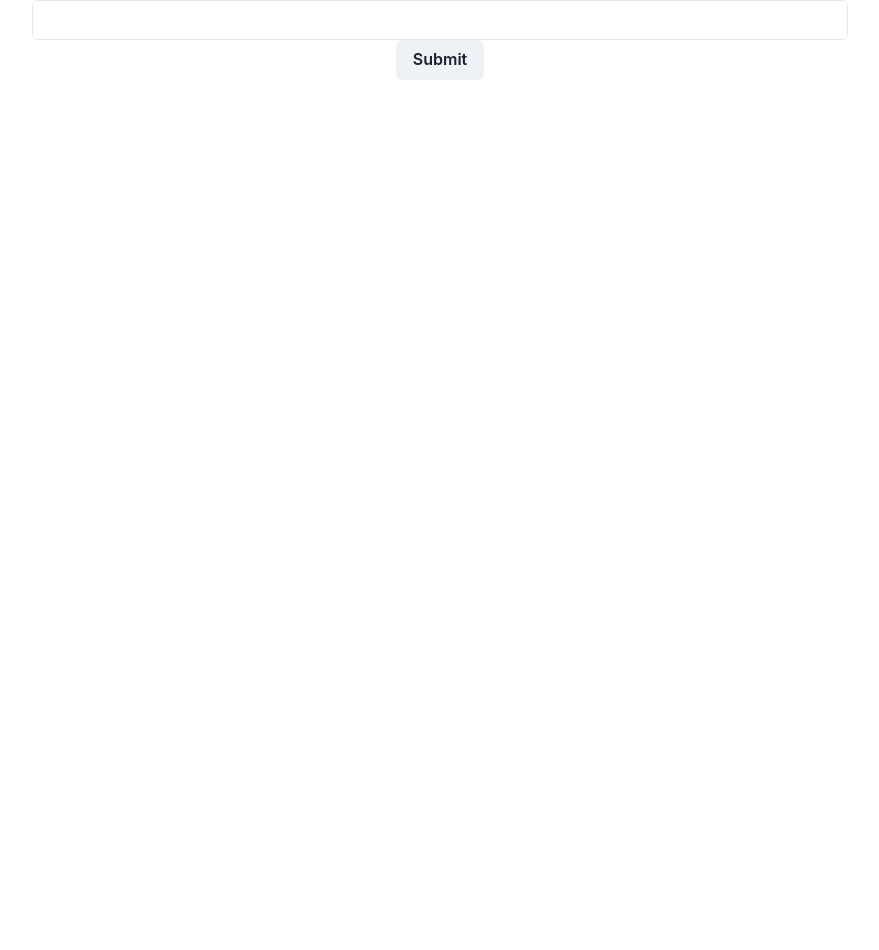
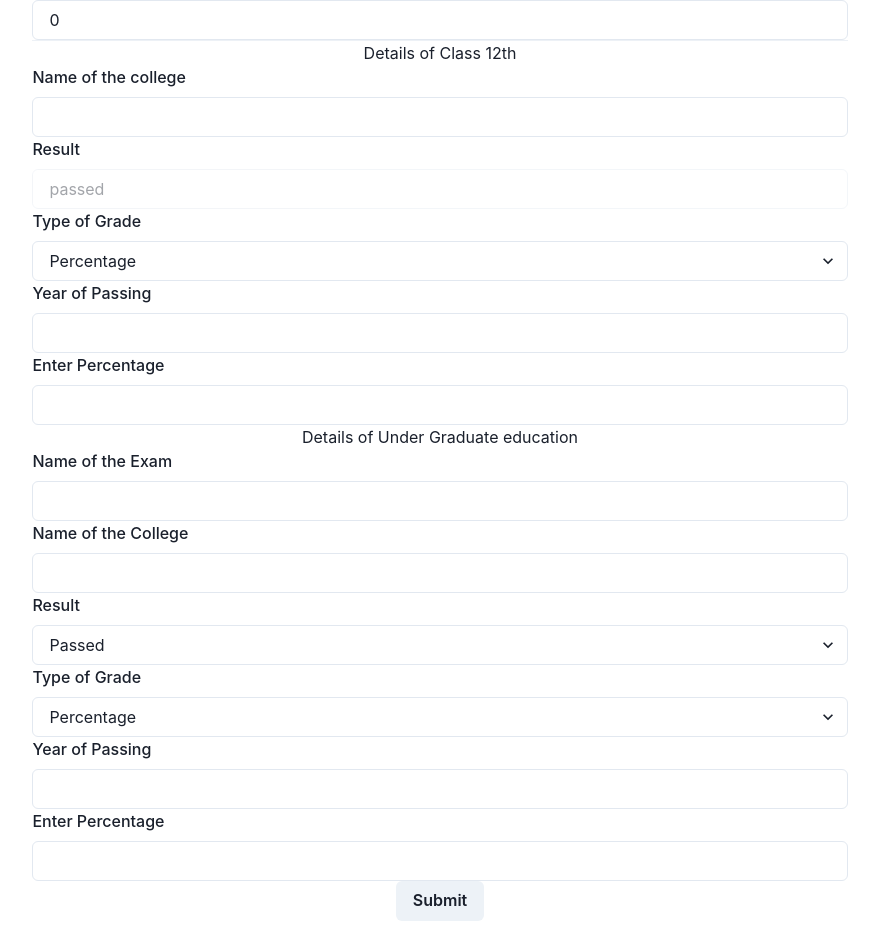
Before and after one commit to himanshudas75/mis-project, a React (Vite) app in the folder frontend/: page /mba_admission/qn in a window 1280 px wide. Shown: the part 984-1934 px from the top of the page, without its empty margins (200-1079 px from the left). Before the commit the page ends 1096 px from the top, so only its background shows below. Built offline with nearby package versions, Linux system fonts and the light colour scheme.

Commit message:
did qualification details apart from dynamic pg fields

```diff
--- a/frontend/src/components/ArrayField.jsx
+++ b/frontend/src/components/ArrayField.jsx
@@ -0,0 +1,52 @@
+import React from "react";
+import { Formik, Form, Field, FieldArray } from "formik";
+import { Button, FormControl, FormLabel, Input } from "@chakra-ui/react";
+import FormikControl from "./FormikControl";
+import { ArrowDownIcon } from "@chakra-ui/icons";
+const ArrayField = (props) => {
+  const { label, name, ...rest } = props;
+  return (
+    <Field name={name}>
+      {({ field, form }) => {
+        return (
+          <FormControl isInvalid={form.errors[name] && form.touched[name]}>
+            <FormLabel htmlFor={name}>{label}</FormLabel>
+            <FieldArray name={name}>
+              {(fieldArrayprops) => {
+                const { push, form, pop } = fieldArrayprops;
+                const { values } = form;
+                const { workflow } = values;
+                return (
+                  <div>
+                    {workflow.map((entity, index, arr) => {
+                      return (
+                        <React.Fragment key={index}>
+                          {index > 0 && <ArrowDownIcon />}
+                          <FormikControl
+                            control="input"
+                            name={`workflow[${index}]`}
+                            isRequired={true}
+                          />
+                        </React.Fragment>
+                      );
+                    })}
+                    {workflow.length > 1 && (
+                      <Button type="button" onClick={() => pop()}>
+                        -
+                      </Button>
+                    )}
+                    <Button type="button" onClick={() => push("")}>
+                      +
+                    </Button>
+                  </div>
+                );
+              }}
+            </FieldArray>
+          </FormControl>
+        );
+      }}
+    </Field>
+  );
+};
+
+export default ArrayField;
--- a/frontend/src/components/FormikControl.jsx
+++ b/frontend/src/components/FormikControl.jsx
@@ -12,6 +12,7 @@ import TextArea from "./TextArea";
 import CheckBoxField from "./CheckBoxField";
 import NestedInputField from "./NestedInputField";
 import NestedDropDown from "./NestedDropDown";
+import ArrayField from "./ArrayField";
 const FormikControl = (props) => {
   const { control, ...rest } = props;
   switch (control) {
@@ -31,6 +32,8 @@ const FormikControl = (props) => {
       return <CheckBoxField {...rest} />;
     // case "date":
     //   return <DateSelector {...rest} />;
+    case "arrayfield":
+      return <ArrayField {...rest} />;
     default:
       return null;
   }
--- a/frontend/src/components/PersonalDetails.jsx
+++ b/frontend/src/components/PersonalDetails.jsx
@@ -12,7 +12,6 @@ import {
   AlertDialogOverlay,
   AlertDialogCloseButton,
 } from "@chakra-ui/react";
-import { Field } from "formik";
 const PersonalDetails = ({ moveToNext }) => {
   const { isOpen, onOpen, onClose } = useDisclosure();
   const cancelRef = useRef();
--- a/frontend/src/components/QualificationDetails.jsx
+++ b/frontend/src/components/QualificationDetails.jsx
@@ -1,7 +1,7 @@
 import { Formik } from "formik";
 import React from "react";
 import FormikControl from "./FormikControl";
-import { Button, HStack, Text, VStack, Box } from "@chakra-ui/react";
+import { Button, HStack, Text, VStack, Box, Divider } from "@chakra-ui/react";
 import * as Yup from "yup";
 import { Form } from "formik";
 const QualificationDetails = () => {
@@ -22,6 +22,10 @@ const QualificationDetails = () => {
     { key: "Percentage", value: "percentage" },
     { key: "CGPA (out of 10)", value: "cgpa" },
   ];
+  const resultStatusOptions = [
+    { key: "Passed", value: "passed" },
+    { key: "Appearing", value: "appearing" },
+  ];
   const initialValues = {
     cat_registration_number: "",
     cat_percentile: "",
@@ -41,23 +45,23 @@ const QualificationDetails = () => {
       result_status: "passed",
       grade_type: "percentage", //percentage or cgpa
       year_of_passing: "",
+      score: 0, //percentage or cgpa
+    },
+    twelfth_class: {
+      college_name: "",
+      result_status: "passed",
+      grade_type: "percentage", //percentage or cgpa
+      year_of_passing: "",
       score: "", //percentage or cgpa
     },
-    // twelfth_class: {
-    //   college_name: "",
-    //   result_status: "passed",
-    //   grade_type: "percentage", //percentage or cgpa
-    //   year_of_passing: "",
-    //   score: "", //percentage or cgpa
-    // },
-    // ug: {
-    //   name_of_the_exam: "",
-    //   college_name: "",
-    //   result_status: "",
-    //   grade_type: "percentage",
-    //   year_of_passing: "",
-    //   score: "",
-    // },
+    ug: {
+      name_of_the_exam: "",
+      college_name: "",
+      result_status: "passed",
+      grade_type: "percentage",
+      year_of_passing: "",
+      score: "",
+    },
   };
   const validationSchema = Yup.object({
     cat_registration_number: Yup.string().required("Required"),
@@ -78,21 +82,37 @@ const QualificationDetails = () => {
       result_status: Yup.string().required("Required"),
       grade_type: Yup.string().required("Required"),
       year_of_passing: Yup.string().required("Required"),
-      score: Yup.number().when(
-        "grade_type",
-        {
-          is: "percentage",
-          then: () => {
-            Yup.number().min(1).max(100).required("Required");
-          },
-        },
-        {
-          is: "cgpa",
-          then: () => {
-            Yup.number().min(1).max(10).required("Required");
-          },
-        }
-      ),
+      // score: Yup.number().when(
+      //   "grade_type",
+      //   {
+      //     is: "percentage",
+      //     then: () => {
+      //       Yup.number().min(1).max(100).required("Required");
+      //     },
+      //   },
+      //   {
+      //     is: "cgpa",
+      //     then: () => {
+      //       Yup.number().min(1).max(10).required("Required");
+      //     },
+      //   }
+      // ),
+      score: Yup.string().required("Required"),
+    }),
+    twelfth_class: Yup.object({
+      college_name: Yup.string().required("Required"),
+      result_status: Yup.string().required("Required"),
+      grade_type: Yup.string().required("Required"),
+      year_of_passing: Yup.string().required("Required"),
+      score: Yup.string().required("Required"),
+    }),
+    ug: Yup.object({
+      name_of_the_exam: Yup.string().required("Required"),
+      college_name: Yup.string().required("Required"),
+      result_status: Yup.string().required("Required"),
+      grade_type: Yup.string().required("Required"),
+      year_of_passing: Yup.string().required("Required"),
+      score: Yup.string().required("Required"),
     }),
     //write correct validations for score field - it is still being accepted as  a string
     //need to see dyanmic inputs - add pg education fields etc
@@ -227,6 +247,8 @@ const QualificationDetails = () => {
               including space."
             </Text>
 
+            {/* class 10 details */}
+
             <Box>
               <Text>Details of Class 10th</Text>
               <FormikControl
@@ -265,6 +287,103 @@ const QualificationDetails = () => {
                 name="tenth_class.score"
               />
             </Box>
+            <Divider orientation="horizontal" />
+
+            {/* class 12th details */}
+
+            <Box>
+              <Text>Details of Class 12th</Text>
+              <FormikControl
+                control="nestedinput"
+                label="Name of the college"
+                name="twelfth_class.college_name"
+              />
+
+              <FormikControl
+                control="input"
+                label="Result"
+                name="twelfth_class.result_status"
+                isDisabled={true}
+              />
+
+              <FormikControl
+                control="nestedselect"
+                label="Type of Grade"
+                name="twelfth_class.grade_type"
+                options={gradeTypeOptions}
+              />
+
+              <FormikControl
+                control="nestedinput"
+                label="Year of Passing"
+                name="twelfth_class.year_of_passing"
+              />
+
+              <FormikControl
+                control="nestedinput"
+                label={
+                  formik.values.twelfth_class.grade_type === "percentage"
+                    ? "Enter Percentage"
+                    : "Enter CGPA(out of 10)"
+                }
+                name="twelfth_class.score"
+              />
+            </Box>
+
+            {/* ug details */}
+
+            <Box>
+              <Text>Details of Under Graduate education</Text>
+
+              <FormikControl
+                control="nestedinput"
+                label="Name of the Exam"
+                name="ug.name_of_the_exam"
+              />
+              <FormikControl
+                control="nestedinput"
+                label="Name of the College"
+                name="ug.college_name"
+              />
+
+              <FormikControl
+                control="nestedselect"
+                label="Result"
+                name="ug.result_status"
+                options={resultStatusOptions}
+              />
+
+              <FormikControl
+                control="nestedselect"
+                label="Type of Grade"
+                name="ug.grade_type"
+                options={gradeTypeOptions}
+              />
+
+              <FormikControl
+                control="nestedinput"
+                label="Year of Passing"
+                name="ug.year_of_passing"
+              />
+
+              <FormikControl
+                control="nestedinput"
+                label={
+                  formik.values.ug.grade_type === "percentage"
+                    ? "Enter Percentage"
+                    : "Enter CGPA(out of 10)"
+                }
+                name="ug.score"
+              />
+            </Box>
+
+            {/* need to add dyanmic fields for pg education details */}
+            {/* need to resolve the errors in here */}
+            {/* <FormikControl
+              control="arrayfield"
+              label="PG Education Details"
+              name="pg"
+            /> */}
 
             <Button
               type="submit"
```
